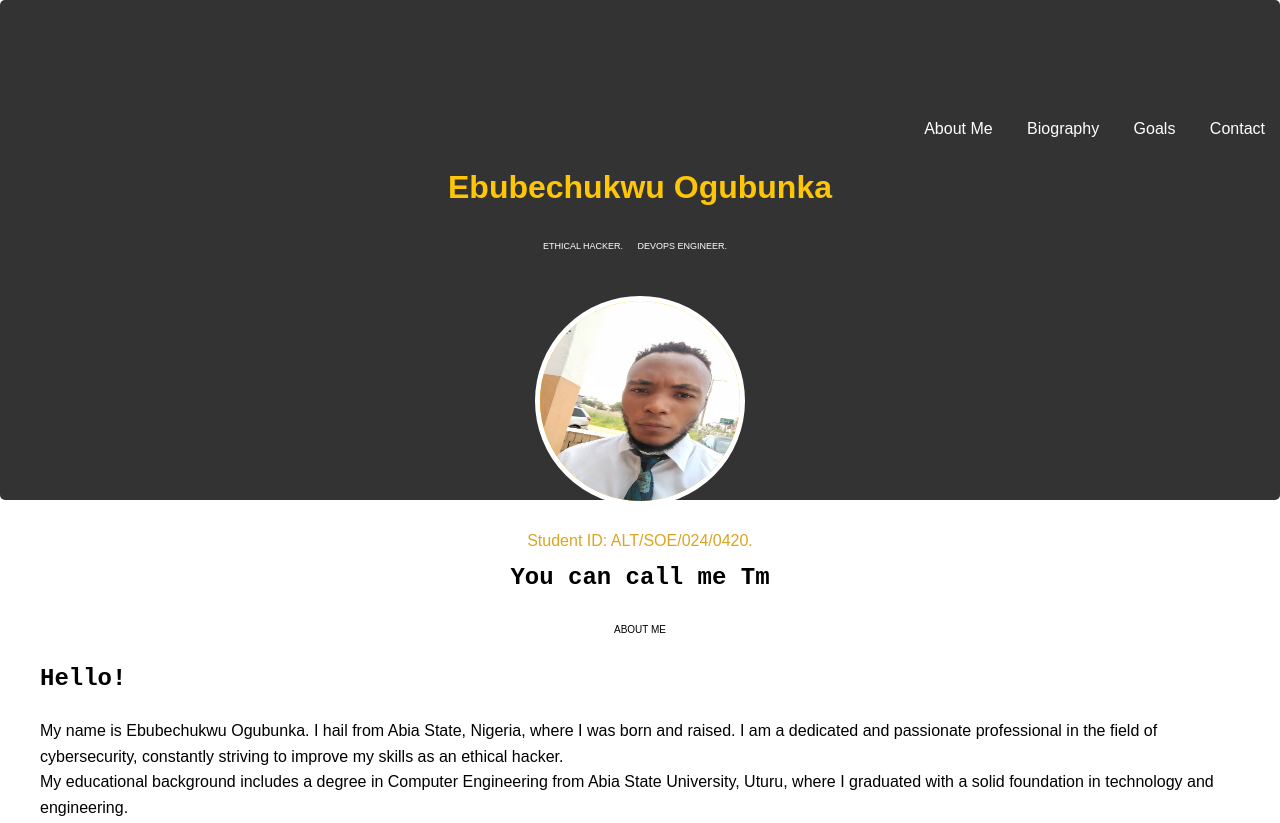
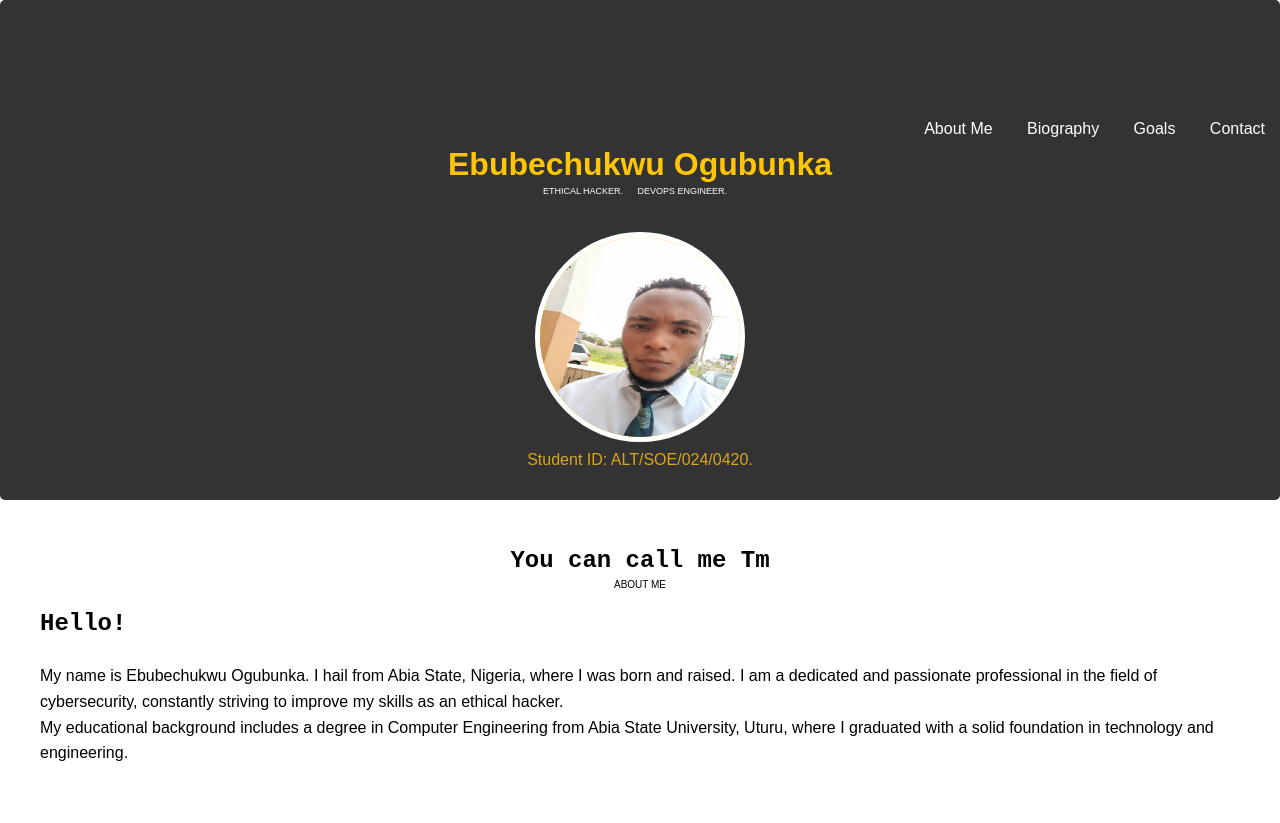
Before and after one commit to Ebube101/Alt-Assignment, a plain HTML site: page index.html in a window 1280 px wide. Shown: the top 823 px of the page. Drawn offline with Linux system fonts and the light colour scheme.

Commit message:
straight

```diff
--- a/Styles/index.css
+++ b/Styles/index.css
@@ -67,7 +67,7 @@ nav ul li a {
 }
 
 .student_id {
-    margin-top: 15px;
+    margin-top: 10px;
     color: goldenrod;
 }
 
@@ -90,7 +90,7 @@ div {
     text-align: center;
     padding: 0px;
     margin: 0px;
-    line-height: 1.5;
+    line-height: 0.1;
 }
 
 div small {
--- a/index.html
+++ b/index.html
@@ -111,7 +111,7 @@
             ‘Our greatest weakness lies in giving up.
             The most certain way to succeed is always to try just one more time.
         I want us to win My Gee!
-        </><br/>
+        </p><br/>
         <video width="320" height="240" controls>
             <source src="/Assets/Alt_Video/keep_moving.mp4" type="video/mp4">
             Your browser does not support the video tag.
```
